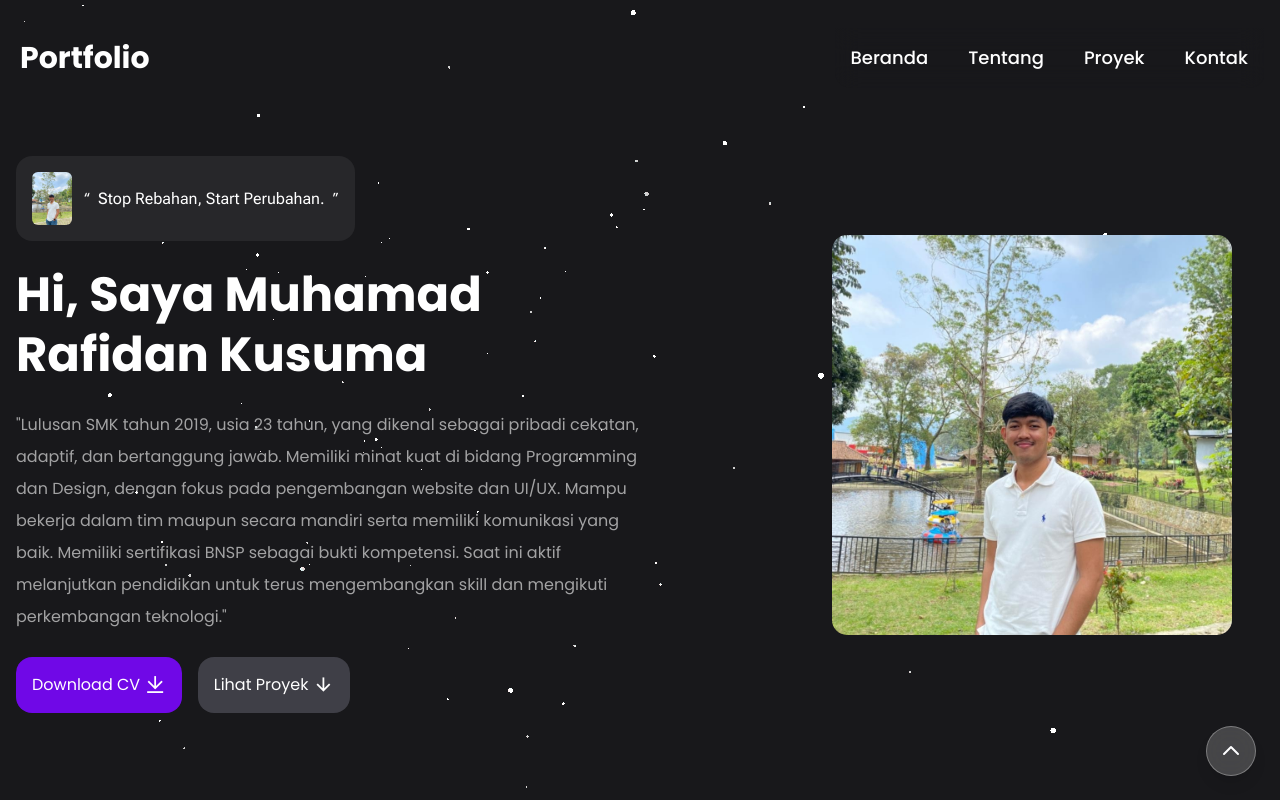
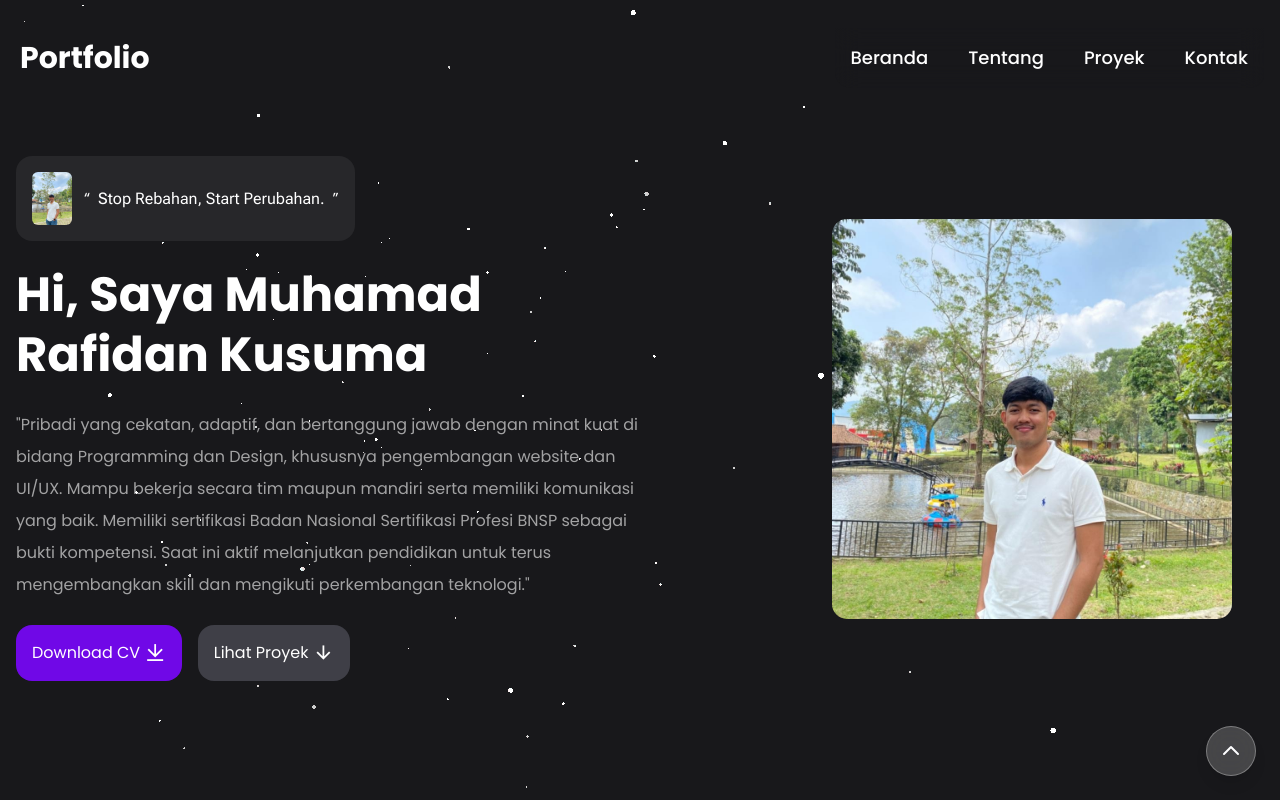
Before and after one commit to rafidankusuma/rafidan-portfolio, a React (Vite) app: page / in a window 1280 px wide. Shown: the top 800 px of the page. Built offline with nearby package versions, Linux system fonts and the light colour scheme.

Commit message:
update portfolio

```diff
--- a/src/App.jsx
+++ b/src/App.jsx
@@ -99,18 +99,16 @@ function App() {
             Hi, Saya Muhamad Rafidan Kusuma
           </h1>
           <p className="text-base/loose mb-6 opacity-60">
-            "Lulusan SMK tahun 2019, usia 23 tahun, yang dikenal sebagai pribadi
-            cekatan, adaptif, dan bertanggung jawab. Memiliki minat kuat di
-            bidang Programming dan Design, dengan fokus pada pengembangan
-            website dan UI/UX. Mampu bekerja dalam tim maupun secara mandiri
-            serta memiliki komunikasi yang baik. Memiliki sertifikasi BNSP
-            sebagai bukti kompetensi. Saat ini aktif melanjutkan pendidikan
-            untuk terus mengembangkan skill dan mengikuti perkembangan
-            teknologi."
+            "Pribadi yang cekatan, adaptif, dan bertanggung jawab dengan minat
+            kuat di bidang Programming dan Design, khususnya pengembangan
+            website dan UI/UX. Mampu bekerja secara tim maupun mandiri serta
+            memiliki komunikasi yang baik. Memiliki sertifikasi Badan Nasional Sertifikasi Profesi
+            BNSP sebagai bukti kompetensi. Saat ini aktif melanjutkan pendidikan untuk terus
+            mengembangkan skill dan mengikuti perkembangan teknologi."
           </p>
           <div className="flex items-center sm:gap-4 gap-2">
             <a
-              href="/portfolio/CV_RAFIDAN.pdf"
+              href="/Portfolio/CV_RAFIDAN.pdf"
               download="CV Rafidan.pdf"
               className="bg-violet-700 p-4 rounded-2xl hover:bg-violet-600"
             >
```
Also changed, not shown: 1 other file (tests, documents, lock files or other folders).
